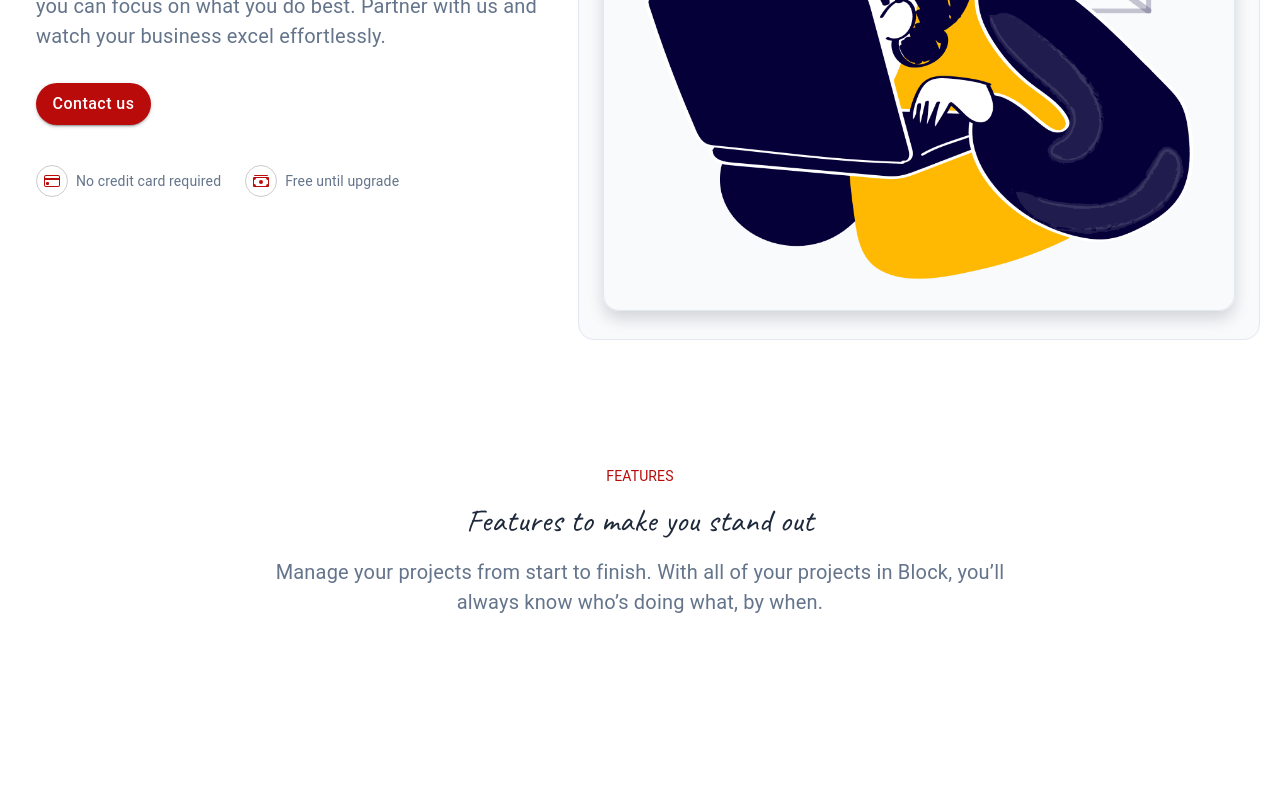
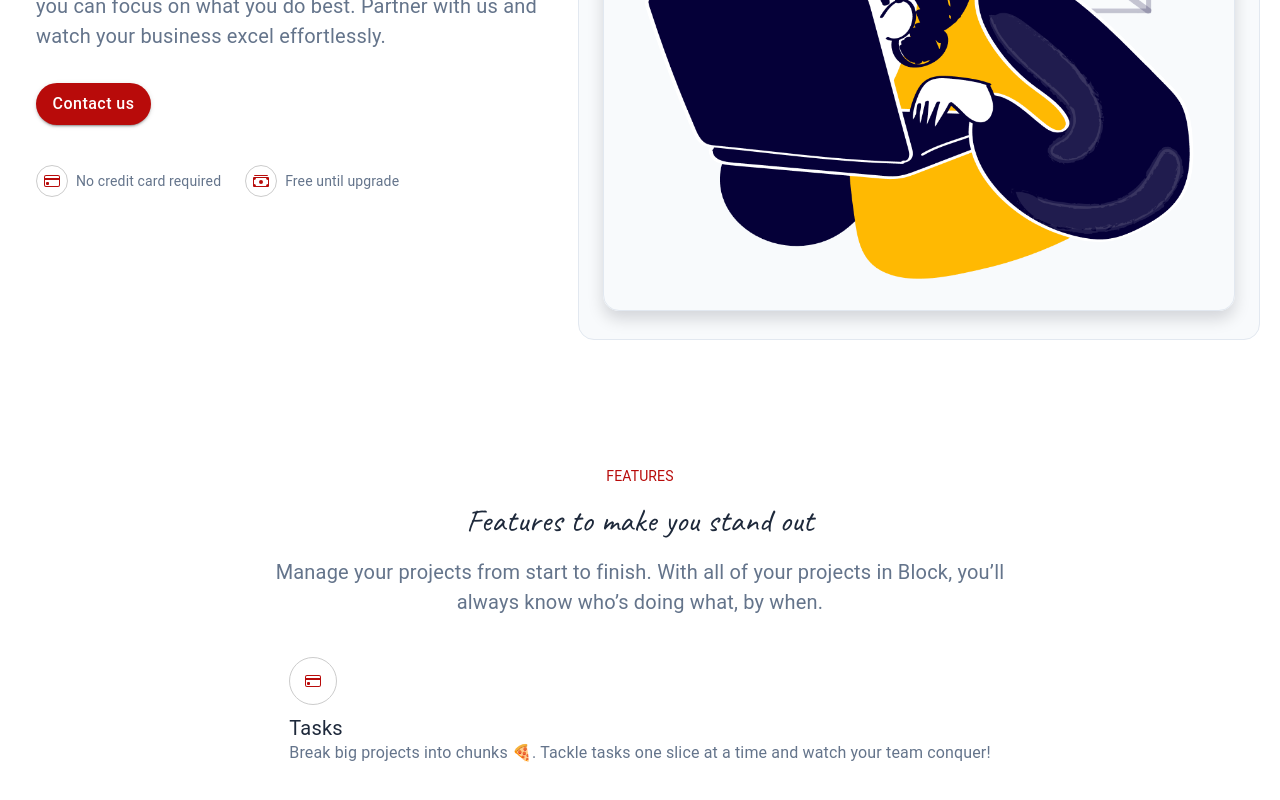
Before and after one commit to devxquadgit/devxquad, a Next.js app in the folder client/: page / in a window 1280 px wide. Shown: the part 459-1259 px from the top of the page. Before the commit the page ends 1124 px from the top, so only its background shows below. Built offline with nearby package versions, Linux system fonts and the light colour scheme.

Commit message:
[Add]: Card for Features

```diff
--- /dev/null
+++ b/client/src/components/Card/index.tsx
@@ -0,0 +1,46 @@
+import React from "react";
+import styled from "@emotion/styled";
+import WTypo from "@/theme/WTypo";
+import WTag from "@/theme/WTag";
+import { ICardProps } from "@/contracts/ICardProps";
+
+const StyledTagDiv = styled.div`
+  margin: 2.5rem 0;
+  display: flex;
+  gap: 24px;
+`;
+
+const StyledTag = styled.div`
+  display: flex;
+  align-items: flex-start;
+  flex-direction: column;
+  gap: 8px;
+`;
+
+const index: React.FC<ICardProps> = ({ SVG, Heading, Desc }) => {
+	return (
+    <StyledTagDiv>
+      <StyledTag>
+        <WTag
+          icon={SVG}
+          type="circle-md"
+          bordered
+        />
+        <div>
+          <WTypo
+            label={Heading}
+            type="sub-lg"
+            color="#1e293b"
+          />
+          <WTypo
+            label={Desc}
+            type="sub-md"
+            color="#64748b"
+          />
+        </div>
+      </StyledTag>
+    </StyledTagDiv>
+	);
+};
+
+export default index;
--- a/client/src/components/Layout2/index.tsx
+++ b/client/src/components/Layout2/index.tsx
@@ -1,6 +1,8 @@
 import React from "react";
 import styled from "@emotion/styled";
 import WTypo from "@/theme/WTypo";
+import CreditCardIcon from '@/assets/icons/creditcard.svg';
+import Card from '@/components/Card'
 
 const StyledDiv = styled.div`
 	width: 100%;
@@ -45,6 +47,11 @@ const index = () => {
 						style={{ textAlign: 'center' }}
 					/>
 				</StyledHeading>
+				<Card
+					SVG={<CreditCardIcon />}
+					Heading="Tasks"
+					Desc="Break big projects into chunks 🍕. Tackle tasks one slice at a time and watch your team conquer!"
+				/>
 			</StyledHeadingMain>
 
 		</StyledDiv>
--- /dev/null
+++ b/client/src/contracts/ICardProps.ts
@@ -0,0 +1,5 @@
+export interface ICardProps {
+  SVG: JSX.Element;
+  Heading: string;
+  Desc: string;
+}
```
